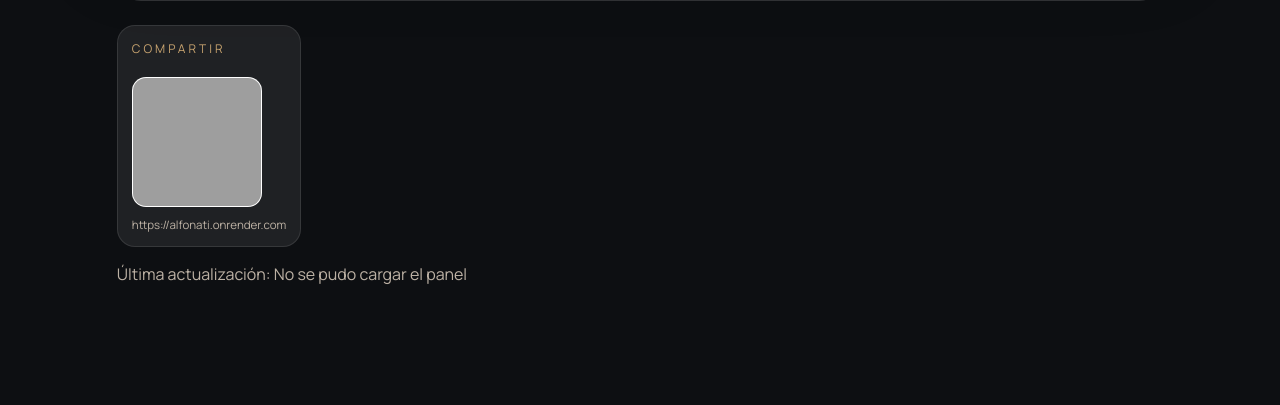
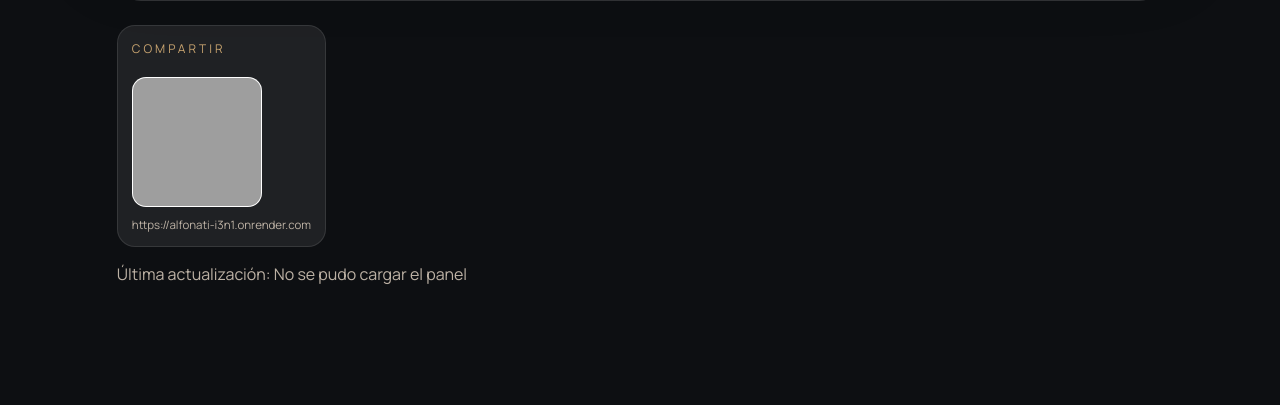
Before and after one commit to COLIMASTER/FLYNATI, a Flask app: template templates/admin.html in a window 1280 px wide. Shown: the part 833-1238 px from the top of the page. Run offline with Flask 3, Linux system fonts and the light colour scheme; the template is opened without the code that fills it, so the values that code supplies are empty; grey boxes are pictures that could not be loaded.

Commit message:
nuevo QR

```diff
--- a/templates/admin.html
+++ b/templates/admin.html
@@ -113,13 +113,13 @@
         <div class="qr-wrap">
           <img
             class="qr-image"
-            src="https://api.qrserver.com/v1/create-qr-code/?size=180x180&margin=8&data=https%3A%2F%2Falfonati.onrender.com"
+            src="https://api.qrserver.com/v1/create-qr-code/?size=180x180&margin=8&data=https%3A%2F%2Falfonati-i3n1.onrender.com"
             alt="QR de la web de la boda"
             loading="lazy"
           />
         </div>
-        <a class="qr-link" href="https://alfonati.onrender.com" target="_blank" rel="noopener">
-          https://alfonati.onrender.com
+        <a class="qr-link" href="https://alfonati-i3n1.onrender.com" target="_blank" rel="noopener">
+          https://alfonati-i3n1.onrender.com
         </a>
       </section>
 
```
